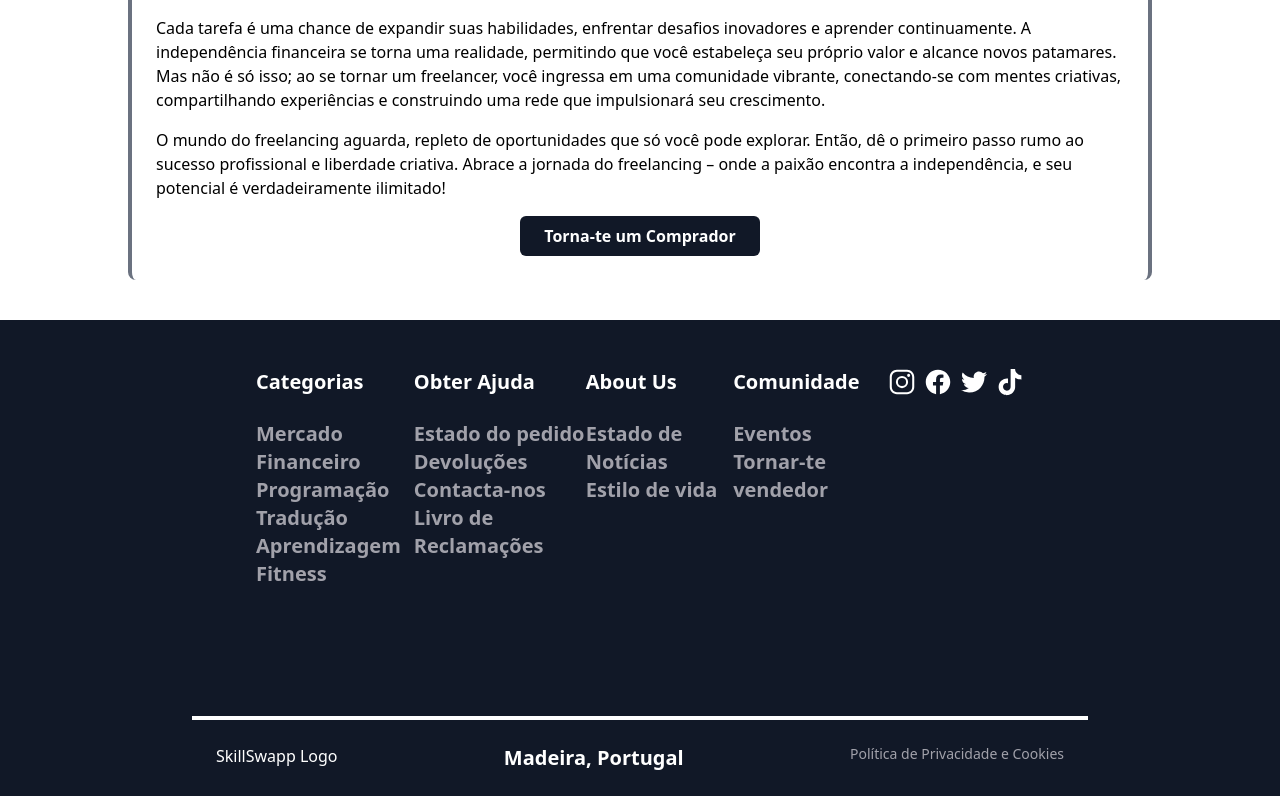
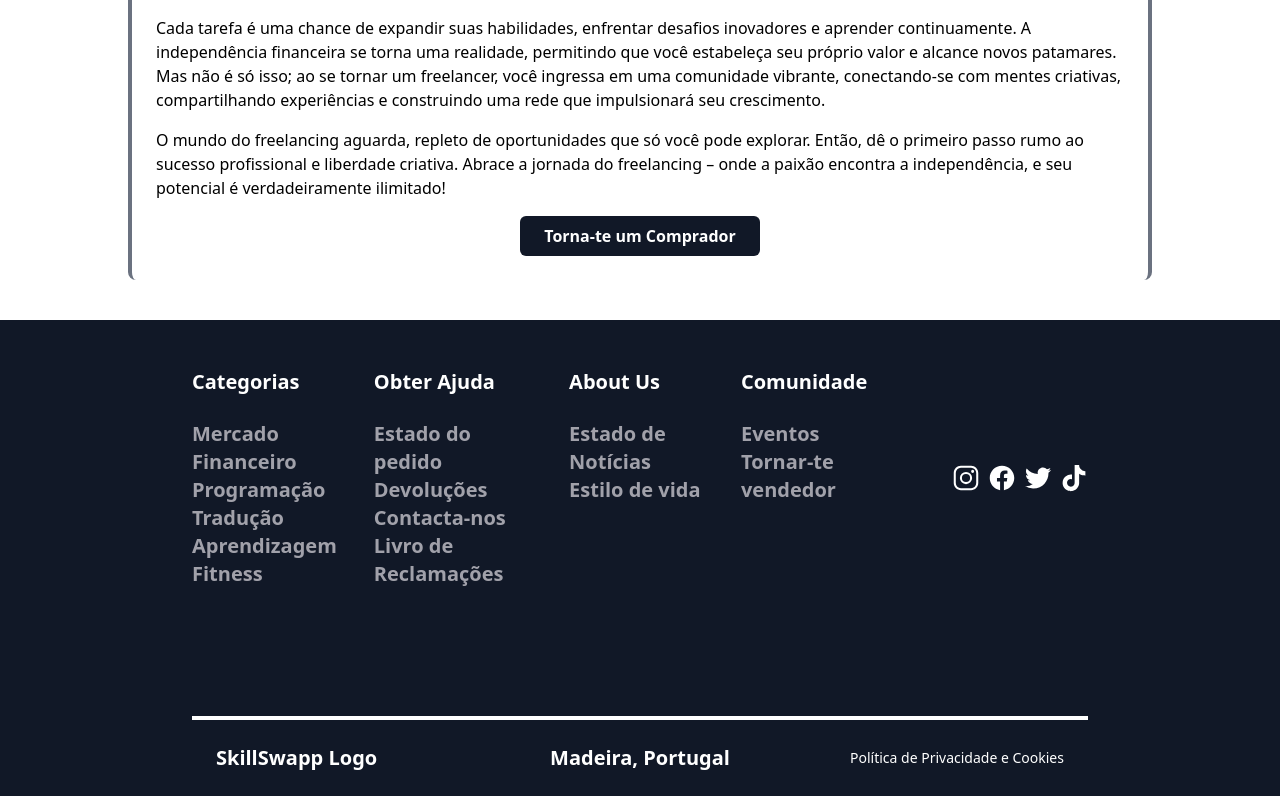
Before and after one commit to BeastPT/proj-dbw-client, a Vue app: page / in a window 1280 px wide. Shown: the part 1850-2646 px from the top of the page. Built offline with nearby package versions, Linux system fonts and the light colour scheme.

Commit message:
Update
Footer mais Header responsivos, header nao esta pronto mas ainda vou ver como vou fazer

```diff
--- a/src/components/FooterBar.vue
+++ b/src/components/FooterBar.vue
@@ -1,77 +1,131 @@
-<script setup>
-import Socials from './Socials.vue';
-
-
-</script>
-
 <template>
     <div class="bg-gray-900 w-full flex flex-col text-white">
-            <div class="flex flex-row justify-between mx-64 mt-12">
-                <div>
-                    <h3 class="text-xl font-bold">Categorias</h3>
-
-                    <nav class="mt-6 text-zinc-400 text-xl font-semibold">
+      <div class="flex flex-col lg:flex-row justify-between mx-4 lg:mx-48 mt-8 lg:mt-12">
+        <!-- Primeira coluna -->
+        <div class="flex flex-col lg:mr-8">
+          <h3 class="text-xl font-bold text-center lg:flex">Categorias<button @click="toggleShowCategories" class="text-zinc-400 ml-2 lg:hidden" :class="{ 'lg:hidden': showCategories }">{{ showCategories ? '⭡' : '↓' }}</button></h3>
+          <nav class="mt-4 lg:mt-6 text-zinc-400 text-xl font-semibold">
             <ul>
-                            <li>Mercado Financeiro</li>
-                            <li>Programação</li>
-                            <li>Tradução</li>
-                            <li>Aprendizagem</li>
-                            <li>Fitness</li>
+              <li class="hidden lg:flex">Mercado Financeiro</li>
+              <li class="hidden lg:flex">Programação</li>
+              <li class="hidden lg:flex">Tradução</li>
+              <li class="hidden lg:flex">Aprendizagem</li>
+              <li class="hidden lg:flex">Fitness</li>
+              <li v-if="showCategories" class="text-center lg:flex show-small">Mercado Financeiro</li>
+              <li v-if="showCategories" class="text-center lg:flex show-small">Programação</li>
+              <li v-if="showCategories" class="text-center lg:flex show-small">Tradução</li>
+              <li v-if="showCategories" class="text-center lg:flex show-small">Aprendizagem</li>
+              <li v-if="showCategories" class="text-center lg:flex show-small">Fitness</li>
+              <li v-show="showCategories" class="hidden lg:flex">Outros itens...</li>
             </ul>
           </nav>
         </div>
-                <div>
-                    <h3 class="text-xl font-bold">Obter Ajuda</h3>
-
-                    <nav class="mt-6 text-zinc-400 text-xl font-semibold">
+        <!-- Segunda coluna -->
+        <div class="flex flex-col mt-4 lg:mt-0 lg:mr-8">
+          <h3 class="text-xl font-bold text-center lg:flex">Obter Ajuda<button @click="toggleShowHelp" class="text-zinc-400 ml-2 lg:hidden" :class="{ 'lg:hidden': showHelp }">{{ showHelp ? '⭡' : '↓' }}</button></h3>
+          <nav class="mt-4 lg:mt-6 text-zinc-400 text-xl font-semibold">
             <ul>
-                            <li>Estado do pedido</li>
-                            <li>Devoluções</li>
-                            <li>Contacta-nos</li>
-                            <li>Livro de Reclamações</li>
+              <li class="hidden lg:flex">Estado do pedido</li>
+              <li class="hidden lg:flex">Devoluções</li>
+              <li class="hidden lg:flex">Contacta-nos</li>
+              <li class="hidden lg:flex">Livro de Reclamações</li>
+              <li v-if="showHelp" class="text-center lg:flex show-small">Estado do pedido</li>
+              <li v-if="showHelp" class="text-center lg:flex show-small">Devoluçõeso</li>
+              <li v-if="showHelp" class="text-center lg:flex show-small">Contacta-nos</li>
+              <li v-if="showHelp" class="text-center lg:flex show-small">Livro de Reclamações</li>
+              <li v-show="showHelp" class="hidden lg:flex">Outros itens...</li>
             </ul>
           </nav>
         </div>
-                <div>
-                    <h3 class="text-xl font-bold">About Us</h3>
-
-                    <nav class="mt-6 text-zinc-400 text-xl font-semibold">
+        <!-- Terceira coluna -->
+        <div class="flex flex-col mt-4 lg:mt-0 lg:mr-8 ">
+          <h3 class="text-xl font-bold text-center lg:flex">About Us<button @click="toggleShowAboutUs" class="text-zinc-400 ml-2 lg:hidden" :class="{ 'lg:hidden': showAboutUs }">{{ showAboutUs ? '⭡' : '↓' }}</button></h3>
+          <nav class="mt-4 lg:mt-6 text-zinc-400 text-xl font-semibold">
             <ul>
-                            <li>Estado de Notícias</li>
-                            <li>Estilo de vida</li>
+              <li class="hidden lg:flex">Estado de Notícias</li>
+              <li class="hidden lg:flex">Estilo de vida</li>
+              <li v-if="showAboutUs" class="text-center lg:flex show-small">Estado de Notícias</li>
+              <li v-if="showAboutUs" class="text-center lg:flex show-small">Estilo de vida</li>
+              <li v-show="showAboutUs" class="hidden lg:flex">Outros itens...</li>
             </ul>
           </nav>
         </div>
-                <div>
-                    <h3 class="text-xl font-bold">Comunidade</h3>
-
-                    <nav class="mt-6 text-zinc-400 text-xl font-semibold">
+        <!-- Quarta coluna -->
+        <div class="flex flex-col mt-4 lg:mt-0 lg:mr-8">
+          <h3 class="text-xl font-bold text-center lg:flex">Comunidade<button @click="toggleShowCommunity" class="text-zinc-400 ml-2 lg:hidden" :class="{ 'lg:hidden': showCommunity }">{{ showCommunity ? '⭡' : '↓' }}</button></h3>
+          <nav class="mt-4 lg:mt-6 text-zinc-400 text-xl font-semibold">
             <ul>
-                            <li>Eventos</li>
-                            <li>Tornar-te vendedor</li>
+              <li class="hidden lg:flex">Eventos</li>
+              <li class="hidden lg:flex">Tornar-te vendedor</li>
+              <li v-if="showCommunity" class="text-center lg:flex show-small">Eventos</li>
+              <li v-if="showCommunity" class="text-center lg:flex show-small">Tornar-te vendedor</li>
+              <li v-show="showCommunity" class="hidden lg:flex">Outros itens...</li>
             </ul>
           </nav>
         </div>
-                <div>
+        <!-- Quinta coluna -->
+        <div class="flex lg:items-center justify-center mt-4 lg:mt-0 lg:ml-8">
           <Socials />
         </div>
       </div>
+      <!-- Footer -->
+      <div class="flex flex-col lg:flex-row items-center mx-4 lg:mx-48 mt-8 lg:mt-32 border-t-4 border-t-white p-6">
+        <span class="text-xl font-bold text-center lg:text-left lg:w-1/3">SkillSwapp Logo</span>
+        <span class="text-xl font-bold mt-4 lg:mt-0 text-center lg:text-center lg:w-1/3">Madeira, Portugal</span>
+        <span class="text-sm font-light mt-4 lg:mt-0 text-center lg:text-right lg:w-1/3">Política de Privacidade e Cookies</span>
+      </div>
 
-            <div class="flex flex-row justify-between mx-48 mt-32 border-t-4 border-t-white p-6">
-                <span>
-                    SkillSwapp Logo
-                </span>
-
-                <span class="text-xl font-bold">
-                    Madeira, Portugal
-                </span>
-
-                <span class="text-zinc-400 text-sm font-light">
-                    Política de Privacidade e Cookies
-                </span>
-            </div>
     </div>
   </template>
 
+  <script setup>
+  import Socials from './Socials.vue';
+  import { ref } from 'vue';
+
+  const showCategories = ref(false);
+  const showHelp = ref(false);
+  const showAboutUs = ref(false);
+  const showCommunity = ref(false);
+
+  const toggleShowCategories = () => {
+    showCategories.value = !showCategories.value;
+    if (showCategories.value) {
+      showAboutUs.value = false;
+      showCommunity.value = false;
+      showHelp.value = false;
+    }
+  }
+
+  const toggleShowHelp = () => {
+    showHelp.value = !showHelp.value;
+    if (showHelp.value) {
+      showCategories.value = false;
+      showAboutUs.value = false;
+      showCommunity.value = false;
+    }
+  }
+
+  const toggleShowAboutUs = () => {
+    showAboutUs.value = !showAboutUs.value;
+    if (showAboutUs.value) {
+      showCategories.value = false;
+      showCommunity.value = false;
+      showHelp.value = false;
+    }
+  }
+
+  const toggleShowCommunity = () => {
+    showCommunity.value = !showCommunity.value;
+    if (showCommunity.value) {
+      showCategories.value = false;
+      showAboutUs.value = false;
+      showHelp.value = false;
+    }
+  }
+  </script>
+
   <style scoped>
+  button {
+    vertical-align: middle;
+  }
   </style>
--- a/src/components/HeaderBar.vue
+++ b/src/components/HeaderBar.vue
@@ -1,22 +1,19 @@
-<script setup>
-
-</script>
-
 <template>
+    <div class="flex flex-col items-center justify-center">
       <div class="bg-gray-900 w-full h-40 flex flex-row text-white items-center justify-between">
-            <div class="ml-48">
+        <div class="ml-4 md:ml-8 lg:ml-16">
           <span>SkillsWapp Logo</span>
         </div>
 
-            <nav class="items-center text-center">
+        <nav class="flex md:justify-center items-center">
           <ul class="flex flex-row gap-5 text-xl">
-                    <li>Home</li>
-                    <li>Services</li>
-                    <li>Projects</li>
+            <li class="hidden sm:block">Home</li>
+            <li class="hidden sm:block">Services</li>
+            <li class="hidden sm:block">Projects</li>
           </ul>
         </nav>
 
-            <div class="mr-48 flex flex-row gap-4">
+        <div class="mr-4 md:mr-8 lg:mr-16 flex flex-row gap-4">
           <button>
             <img class="rounded-full" src="https://via.placeholder.com/32" alt="Search Bar" />
           </button>
@@ -25,7 +22,22 @@
           </button>
         </div>
       </div>
+    </div>
   </template>
 
   <style scoped>
+  @media screen and (max-width: 768px) {
+    .ml-4.md\:ml-8.lg\:ml-16,
+    .mr-4.md\:mr-8.lg\:mr-16 {
+      display: none;
+    }
+
+    .hidden.sm\:block {
+      display: block;
+    }
+
+    .flex.md\:justify-center {
+      justify-content: center;
+    }
+  }
   </style>
```
Lines whose indentation alone changed are shown as unchanged.
